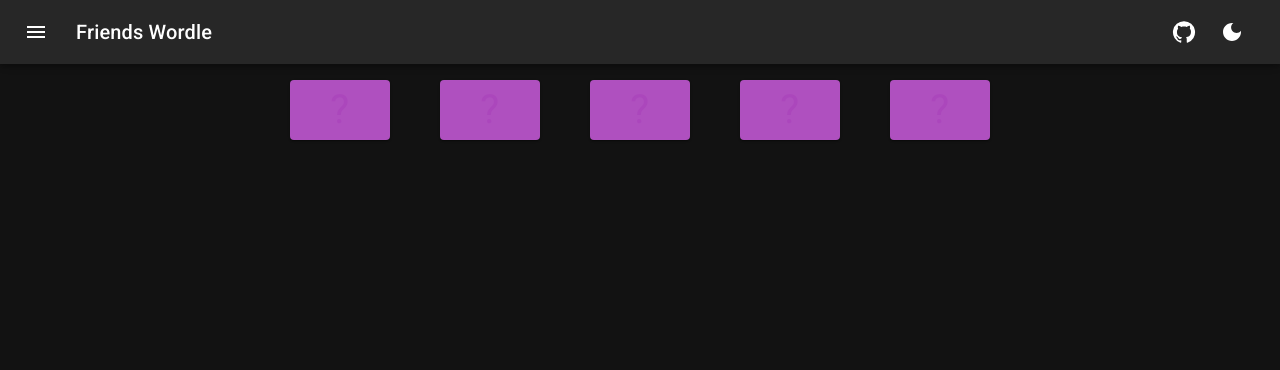
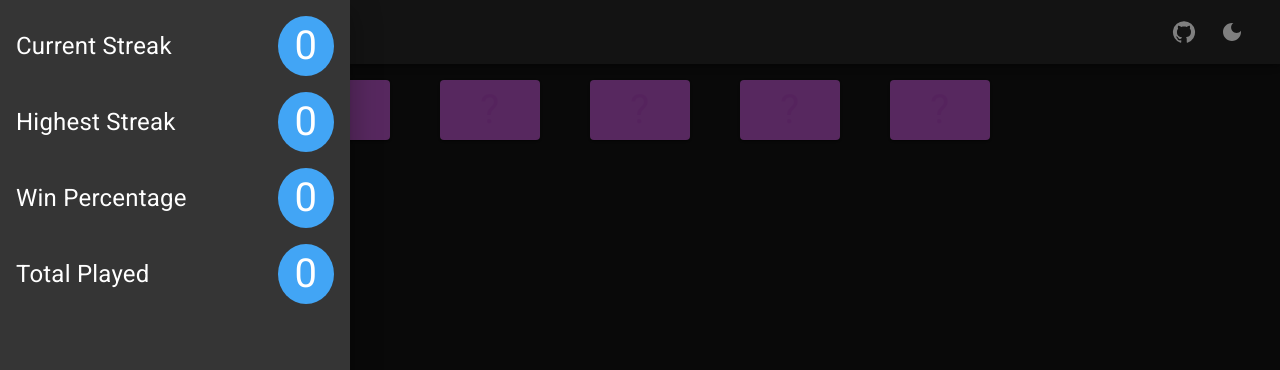
Before and after one commit to danieljmann96/friends-wordle, a React app: page / in a window 1280 px wide. Both pictures are taken after a click on the button 36 px from the left and 32 px from the top of the page. Shown: the top 370 px of the page. Built offline with nearby package versions, Linux system fonts and the light colour scheme.

Commit message:
scores setup

```diff
--- a/package.json
+++ b/package.json
@@ -28,6 +28,7 @@
     "@fontsource/roboto": "^4.5.5",
     "@mui/icons-material": "^5.5.1",
     "@mui/material": "^5.5.3",
+    "lodash": "^4.17.21",
     "notistack": "^2.0.3",
     "react": "^17.0.2",
     "react-device-detect": "^2.2.2",
@@ -36,6 +37,7 @@
     "uniqid": "^5.4.0"
   },
   "devDependencies": {
+    "@types/lodash": "^4.14.181",
     "@types/react": "^17.0.43",
     "@types/react-dom": "^17.0.14",
     "@types/uniqid": "^5.3.2",
--- a/src/components/AppRoot.tsx
+++ b/src/components/AppRoot.tsx
@@ -11,6 +11,7 @@ import {
 import WordProvider from '../providers/WordProvider';
 import LetterGrid from './LetterGrid';
 import KeyboardInput from './KeyboardInput';
+import LeftPane from './LeftPane';
 import { GITHUB_REPO_LINK } from '../constants';
 
 const darkTheme = createTheme({ palette: { mode: 'dark' } });
@@ -18,6 +19,7 @@ const lightTheme = createTheme({ palette: { mode: 'light' } });
 
 export default function AppRoot(): JSX.Element {
   const [darkMode, setDarkMode] = useState<boolean>(true);
+  const [openDrawer, setOpenDrawer] = useState<boolean>(false);
 
   const handleChangeTheme = () => {
     setDarkMode(mode => !mode);
@@ -35,6 +37,7 @@ export default function AppRoot(): JSX.Element {
                 aria-label="settings"
                 color="inherit"
                 edge="start"
+                onClick={() => setOpenDrawer(true)}
                 size="large"
                 sx={{ mr: 2 }}
               >
@@ -77,6 +80,7 @@ export default function AppRoot(): JSX.Element {
             <LetterGrid />
           </Paper>
           <KeyboardInput />
+          <LeftPane open={openDrawer} setOpen={setOpenDrawer} />
         </WordProvider>
       </SnackbarProvider>
     </ThemeProvider>
--- /dev/null
+++ b/src/components/LeftPane.tsx
@@ -0,0 +1,39 @@
+import React, { SetStateAction, Dispatch } from 'react';
+import {
+  Drawer,
+  Box,
+  List,
+  ListItem,
+  ListItemIcon,
+  ListItemText
+} from '@mui/material';
+import _ from 'lodash';
+import StatIcon from './StatIcon';
+import { scoreKeys } from '../constants';
+
+interface IProps {
+  open: boolean;
+  setOpen: Dispatch<SetStateAction<boolean>>;
+}
+
+export default function LeftPane({ open, setOpen }: IProps): JSX.Element {
+  return (
+    <Drawer anchor="left" onClose={() => setOpen(false)} open={open}>
+      <Box role="presentation" sx={{ width: 350 }}>
+        <List>
+          {scoreKeys.map(scoreKey => (
+            <ListItem key={scoreKey}>
+              <ListItemText
+                primary={_.startCase(scoreKey)}
+                primaryTypographyProps={{ sx: { fontSize: '1.5rem' } }}
+              />
+              <ListItemIcon>
+                <StatIcon scoreKey={scoreKey} />
+              </ListItemIcon>
+            </ListItem>
+          ))}
+        </List>
+      </Box>
+    </Drawer>
+  );
+}
--- /dev/null
+++ b/src/components/StatIcon.tsx
@@ -0,0 +1,26 @@
+import React from 'react';
+import { Box, Typography } from '@mui/material';
+import { useLocalScore } from '../hooks';
+import { ScoreKeys } from 'types';
+
+interface IProps {
+  scoreKey: ScoreKeys;
+}
+
+export default function StatIcon({ scoreKey }: IProps): JSX.Element {
+  const [score] = useLocalScore(scoreKey);
+  return (
+    <Box
+      sx={{
+        borderRadius: '50%',
+        backgroundColor: 'primary.dark',
+        height: '100%',
+        width: '100%'
+      }}
+    >
+      <Typography sx={{ textAlign: 'center', fontSize: '2.5rem' }}>
+        {score}
+      </Typography>
+    </Box>
+  );
+}
--- a/src/constants/index.ts
+++ b/src/constants/index.ts
@@ -1,3 +1,5 @@
+import { ScoreKeys } from 'types';
+
 export const NUMBER_OF_GUESSES = 6;
 
 export const keyboardLayout = [
@@ -37,3 +39,10 @@ export const alphabet = [
 
 export const GITHUB_REPO_LINK =
   'https://github.com/danieljmann96/friends-wordle';
+
+export const scoreKeys: ScoreKeys[] = [
+  'currentStreak',
+  'highestStreak',
+  'winPercentage',
+  'totalPlayed'
+];
--- /dev/null
+++ b/src/hooks/index.ts
@@ -0,0 +1,11 @@
+import { ScoreKeys } from 'types';
+
+export function useLocalScore(scoreKey: ScoreKeys) {
+  function updateScore(newScore: string) {
+    localStorage.setItem(scoreKey, newScore);
+  }
+  if (localStorage.getItem(scoreKey) === null) {
+    localStorage.setItem(scoreKey, '0');
+  }
+  return [localStorage.getItem(scoreKey), updateScore];
+}
--- a/src/types/index.ts
+++ b/src/types/index.ts
@@ -8,3 +8,9 @@ export interface Letter {
 }
 
 export type LetterStatus = 'unused' | 'wrongPlace' | 'rightPlace';
+
+export type ScoreKeys =
+  | 'currentStreak'
+  | 'highestStreak'
+  | 'winPercentage'
+  | 'totalPlayed';
```
Also changed, not shown: 1 other file (tests, documents, lock files or other folders).
